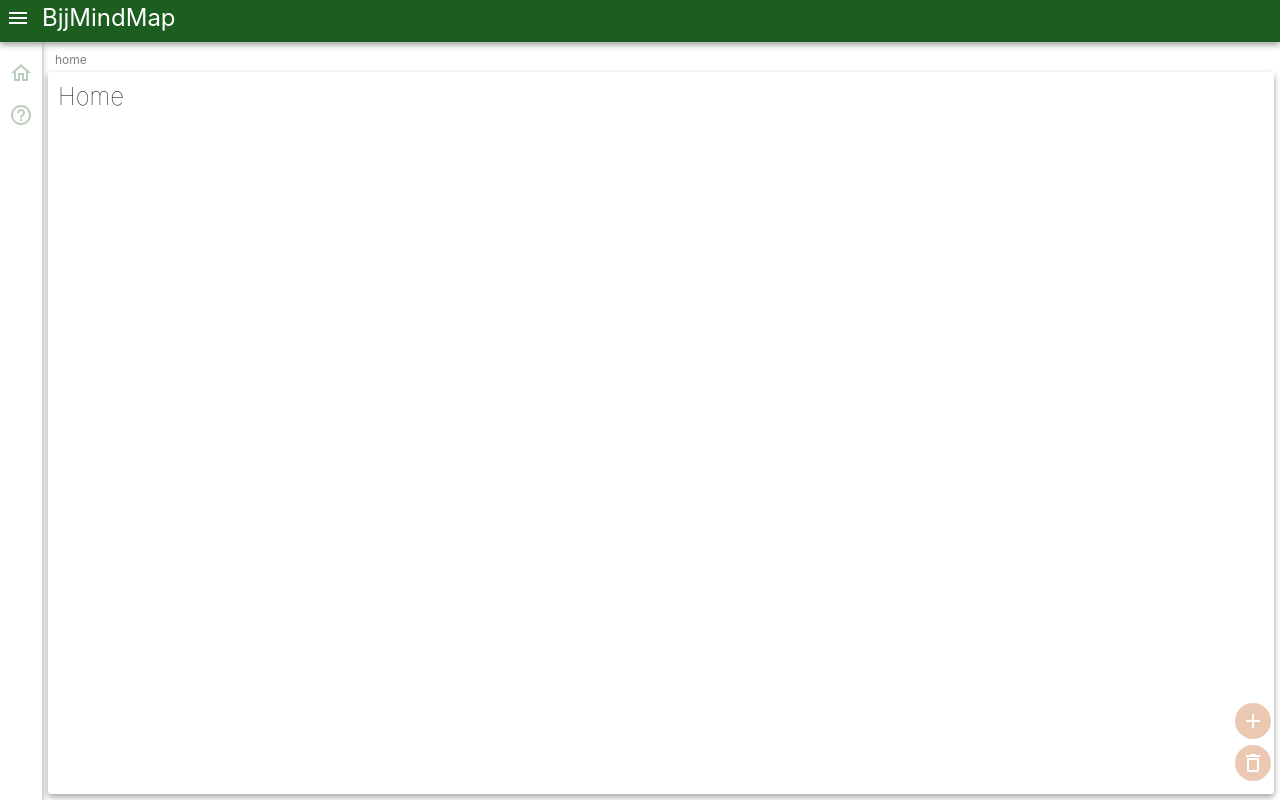
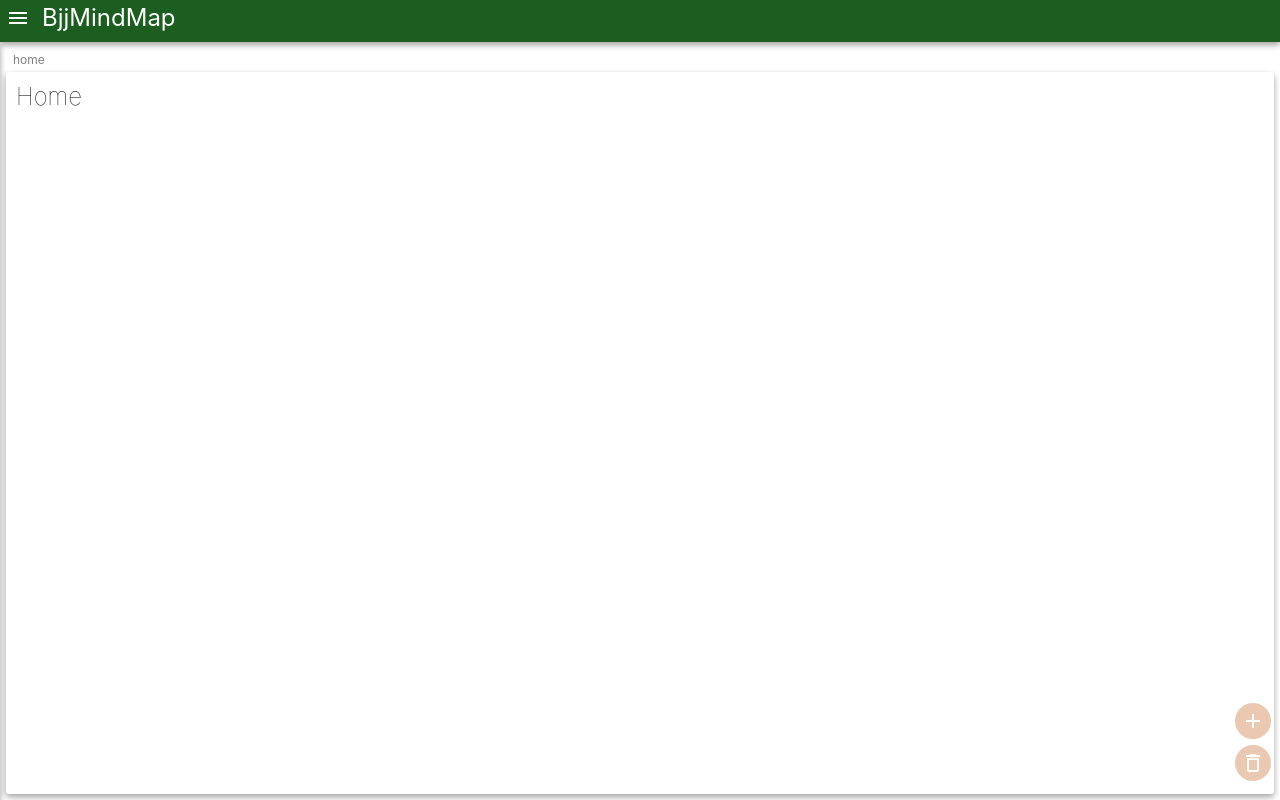
Before and after one commit to PadoSensei/Bjj-Map, a React (Create React App) app in the folder map-front/: page / in a window 1280 px wide. Built offline with nearby package versions, Linux system fonts and the light colour scheme.

Commit message:
Toggle Left Menu and Styling

```diff
--- a/map-front/src/App.js
+++ b/map-front/src/App.js
@@ -14,10 +14,23 @@ class App extends React.Component {
     const route = router.getRoute();
     this.state = {
       component: route.component,
-      breadcrumbs: route.breadcrumbs
+      breadcrumbs: route.breadcrumbs,
+      isMenuVisible: false
     };
     router.subscribe(this.onRouteChange);
   }
+
+  toggleMenu = () => {
+    const isMenuVisible = !this.state.isMenuVisible;
+    this.setState({isMenuVisible});
+    console.log("Testing clcik")
+  }
+
+  hideMenu = () => {
+    this.setState({isMenuVisible: false});
+    console.log("Testing move")
+  }
+
   _isMounted = false;
   componentDidMount() {
     this._isMounted = true;
@@ -34,8 +47,8 @@ class App extends React.Component {
   render(){
     return (
       <div>
-        <Header />
-        <LeftMenu />
+        <Header onMenuClick={this.toggleMenu}/>
+        <LeftMenu isMenuVisible={this.state.isMenuVisible} onMouseLeave={this.hideMenu}/>
         <Breadcrumbs list={this.state.breadcrumbs} />
         <Content component={this.state.component} />
       </div>
--- a/map-front/src/ui-components/Header.js
+++ b/map-front/src/ui-components/Header.js
@@ -2,10 +2,10 @@ import React from 'react'
 import css from './header.module.css';
 import IconButton from './IconButton';
 
-function Header(props) {
+function Header({onMenuClick}) {
   return (
     <div className={css.container}>
-      <IconButton name="menu" onClick={() => alert('clicked!')} />
+      <IconButton name="menu" onClick={() => onMenuClick()} />
       <div className={css.title}>BjjMindMap</div>
     </div>
   )
--- a/map-front/src/ui-components/Help.js
+++ b/map-front/src/ui-components/Help.js
@@ -4,6 +4,9 @@ function Help() {
   return (
     <div>
       <h1>Help</h1>
+        <p>
+          <a href="https://github.com/PadoSensei/Bjj-Map">Project Source Code</a>
+        </p>
     </div>
   )
 }
--- a/map-front/src/ui-components/LeftMenu.js
+++ b/map-front/src/ui-components/LeftMenu.js
@@ -8,8 +8,13 @@ function LeftMenu(props) {
     { name: 'home', onClick: () => router.setRoute('home') },
     { name: 'help', onClick: () => router.setRoute('help') }
   ];
+
+  let className = css.container;
+  if (props.isMenuVisible){
+    className += ' ' + css.visible;
+  }
   return (
-    <div className={css.container}>
+    <div className={className} onMouseLeave={() => props.onMouseLeave()}>
       <Toolbar list={list} type="primary" location={['vertical']} />
     </div>
   )
--- a/map-front/src/ui-components/breadcrumbs.module.css
+++ b/map-front/src/ui-components/breadcrumbs.module.css
@@ -1,6 +1,6 @@
 .container {
   position: absolute;
-  left: 42px;
+  left: 0;
   top: 42px;
   padding: 10px;
   font-size: 12px;
--- a/map-front/src/ui-components/content.module.css
+++ b/map-front/src/ui-components/content.module.css
@@ -1,6 +1,6 @@
 .container {
   position: absolute;
-  left: 48px;
+  left: 6px;
   top: 72px;
   bottom: 6px;
   right: 6px;
--- a/map-front/src/ui-components/leftmenu.module.css
+++ b/map-front/src/ui-components/leftmenu.module.css
@@ -1,9 +1,16 @@
 .container {
   position: absolute;
-  left: 0;
+  left: -42px;
   width: 42px;
   top: 42px;
   bottom: 0;
   box-sizing: border-box;
   box-shadow: 0 3px 6px rgba(0, 0, 0, 0.16), 0 3px 6px rgba(0, 0, 0, 0.23);
+  z-index: 100;
+  transition: all .3s cubic-bezier(0.25, 0.46, 0.45, 0.94);
+  background-color: white;
 }
+
+.visible {
+  left: 0
+}
```
Also changed, not shown: 1 other file (tests, documents, lock files or other folders).
